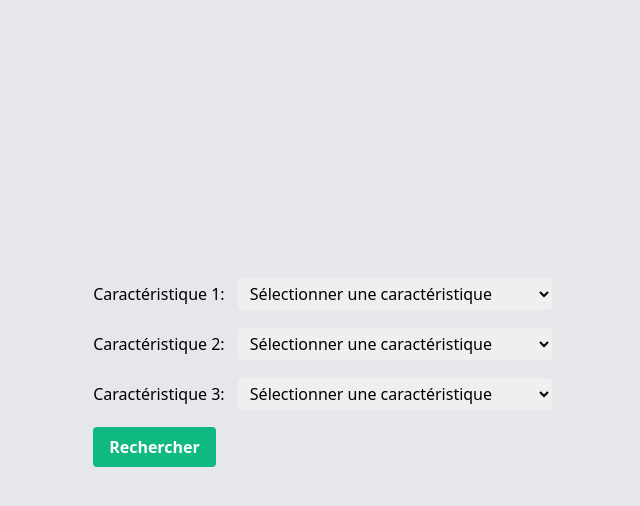
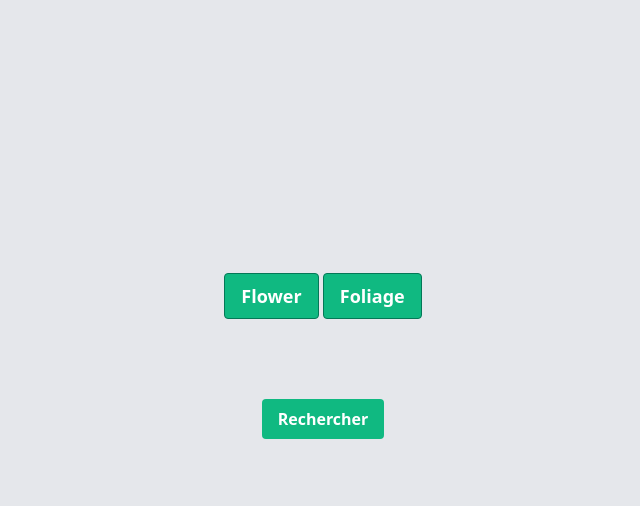
Before and after one commit to Helbii/trefle-gang, a Flask app: page /searchByCaracteristics in a window 1280 px wide. Shown: the part 44-550 px from the top of the page, without its empty margins (317-957 px from the left). Run offline with Flask 3, Linux system fonts and the light colour scheme.

Commit message:
Ajout de la feature des specification front et apel api ajout du versionnage sur la CD des image docker

```diff
--- a/app.py
+++ b/app.py
@@ -1,7 +1,7 @@
 from flask import Flask, render_template, request
 
 from api.apiTrefle import Api
-from constants import specifications
+from constants import foliage, flower
 
 app = Flask(__name__)
 
@@ -20,7 +20,7 @@ def searchByName():
 
 @app.route('/searchByCaracteristics')
 def searchByCaracteristics():
-    return render_template('searchByCaracteristics.html', specifications=specifications)
+    return render_template('searchByCaracteristics.html', foliage=foliage, flower=flower)
 
 
 @app.route('/search', methods=['POST'])
@@ -34,13 +34,25 @@ def search():
 
 @app.route("/filter", methods=['POST'])
 def filter_plant():
-    carac1 = request.form.get('carac1')
-    carac2 = request.form.get('carac2')
-    carac3 = request.form.get('carac3')
-
-    filter = {"edible_part": [carac1, carac2, carac3]}
-    data = api.get_plants_by_fields(filters=filter)
-    print(data)
+    current_section = request.form['current_section']
+    filters = {}
+    if current_section == 'flower':
+        if request.form.get('color'):
+            filters['color'] = request.form['color']
+        elif request.form.get('conspicuous'):
+            filters['conspicuous'] = request.form['conspicuous']
+    elif current_section == 'foliage':
+        if request.form.get('texture'):
+            filters['texture'] = request.form['texture']
+        elif request.form.get('foliage_color'):
+            filters['foliage_color'] = request.form['foliage_color']
+        elif request.form.get('leaf_retention'):
+            filters['leaf_retention'] = request.form['leaf_retention']
+    data = api.get_plants_by_fields(filters=filters, current_section=current_section)
+    if data:
+        return render_template('filter.html', search_results=data["data"])
+    else:
+        return render_template('filter.html', message='No results found.')
 
 
 if __name__ == "__main__":
--- a/constants.py
+++ b/constants.py
@@ -1,73 +1,12 @@
-specifications = [
-    "id",
-    "common_name",
-    "slug",
-    "scientific_name",
-    "year",
-    "bibliography",
-    "author",
-    "status",
-    "rank",
-    "family_common_name",
-    "family",
-    "genus_id",
-    "genus",
-    "image_url",
-    "duration",
-    "edible_part",
-    "edible",
-    "vegetable",
-    "observations",
-    "common_names",
-    "distribution",
-    "synonyms",
-    "sources",
-    "links",
-    "images",
-    "distributions",
-    "flower",
-    "foliage",
-    "fruit_or_seed",
-    "specifications",
-    "growth",
-    # Spécifications détaillées pour "flower", "foliage", "fruit_or_seed", "specifications", et "growth"
-    "flower.color",
-    "flower.conspicuous",
-    "foliage.texture",
-    "foliage.color",
-    "foliage.leaf_retention",
-    "fruit_or_seed.conspicuous",
-    "fruit_or_seed.color",
-    "fruit_or_seed.shape",
-    "fruit_or_seed.seed_persistence",
-    "specifications.ligneous_type",
-    "specifications.growth_form",
-    "specifications.growth_habit",
-    "specifications.growth_rate",
-    "specifications.average_height",
-    "specifications.maximum_height",
-    "specifications.nitrogen_fixation",
-    "specifications.shape_and_orientation",
-    "specifications.toxicity",
-    "growth.days_to_harvest",
-    "growth.description",
-    "growth.sowing",
-    "growth.ph_maximum",
-    "growth.ph_minimum",
-    "growth.light",
-    "growth.atmospheric_humidity",
-    "growth.growth_months",
-    "growth.bloom_months",
-    "growth.fruit_months",
-    "growth.row_spacing",
-    "growth.spread",
-    "growth.minimum_precipitation",
-    "growth.maximum_precipitation",
-    "growth.minimum_root_depth",
-    "growth.minimum_temperature",
-    "growth.maximum_temperature",
-    "growth.soil_nutriments",
-    "growth.soil_salinity",
-    "growth.soil_texture",
-    "growth.soil_humidity",
+#: ["fine", "medium", "coarse"]
+
+foliage = [
+    "texture "
+    "color"
+    "leaf_retention"
+
 ]
+flower = [{
+    "color"
+    "conspicuous"
+}]
--- a/templates/searchByCaracteristics.html
+++ b/templates/searchByCaracteristics.html
@@ -3,51 +3,88 @@
 <head>
   <meta charset="UTF-8">
   <meta name="viewport" content="width=device-width, initial-scale=1.0">
-  <title>Boutons Feuille</title>
+  <title>Changement de Section</title>
   <link href="https://cdn.jsdelivr.net/npm/tailwindcss@2.2.19/dist/tailwind.min.css" rel="stylesheet">
   <link href="https://cdnjs.cloudflare.com/ajax/libs/font-awesome/6.0.0/css/all.min.css" rel="stylesheet">
+    <style>
+    .btn-active {
+        background-color: #2f855a; /* Couleur similaire à hover:bg-green-600 pour l'aspect actif */
+    }
+    </style>
+  <script>
+    function disableOtherInputs(section, selectedInputId) {
+    const inputs = document.querySelectorAll(`#${section} input, #${section} select`);
+    inputs.forEach(input => {
+      if (input.id !== selectedInputId) {
+        input.disabled = true; // Désactive les autres champs
+      } else {
+        input.disabled = false; // Assure que le champ sélectionné est actif
+      }
+    });
+  }
+    function switchSection(section) {
+        document.getElementById('flowerSection').style.display = 'none';
+        document.getElementById('foliageSection').style.display = 'none';
+        document.getElementById(section).style.display = 'block';
+        document.getElementById('current_section').value = section.replace('Section', '');
+        document.querySelectorAll('.section-btn').forEach(btn => {
+            btn.classList.remove('btn-active');
+        });
+
+        document.querySelector(`#${section}Btn`).classList.add('btn-active');
+    }
+  </script>
 </head>
 <body class="bg-gray-200 flex flex-col justify-center items-center h-screen">
+
     <nav class="fixed top-0 left-0 w-full bg-green-500 flex justify-between px-4 py-2">
         <a href="/" class="text-white flex items-center">
             <i class="fas fa-leaf text-2xl mr-2"></i>
             <span class="text-xl font-bold">Super-Trefle</span>
         </a>
     </nav>
+    <div class="text-white">
+        <button id="flowerSectionBtn" onclick="switchSection('flowerSection')" class="section-btn bg-green-500 hover:bg-green-600 text-white font-bold py-2 px-4 border border-green-700 rounded transition ease-in-out duration-150 text-lg">Flower</button>
+        <button id="foliageSectionBtn" onclick="switchSection('foliageSection')" class="section-btn bg-green-500 hover:bg-green-600 text-white font-bold py-2 px-4 border border-green-700 rounded transition ease-in-out duration-150 text-lg">Foliage</button>
+    </div>
+    <form method="POST" action="/filter" class="mt-20">
+        <input type="hidden" name="current_section" id="current_section" value="">
+        <div id="flowerSection" style="display:none;">
+            <!-- Inputs pour Flower -->
+            <div class="mb-4">
+                <label for="color" class="block text-gray-700 text-sm font-bold mb-2">Couleur:</label>
+                <input type="text" id="color" name="color" onchange="disableOtherInputs('flowerSection', 'color')" class="shadow appearance-none border rounded w-full py-2 px-3 text-gray-700 leading-tight focus:outline-none focus:shadow-outline" placeholder="Entrez une couleur">
+            </div>
+            <div class="mb-4">
+                <label for="conspicuous" class="block text-gray-700 text-sm font-bold mb-2">Conspicuous:</label>
+                <select id="conspicuous" name="conspicuous" onchange="disableOtherInputs('flowerSection', 'conspicuous')" class="shadow border rounded w-full py-2 px-3 text-gray-700 leading-tight focus:outline-none focus:shadow-outline">
+                    <option value="true">Oui</option>
+                    <option value="false">Non</option>
+                </select>
+            </div>
+        </div>
 
-    <!-- Début du formulaire -->
-    <form method="POST" action="/filter" class="mt-8"> <!-- Remplacez /chemin-pour-traitement par l'URL de votre endpoint Flask -->
-        <div>
-            <label for="carac1" class="mr-2">Caractéristique 1:</label>
-            <select id="carac1" name="carac1" class="px-2 py-1 border rounded">
-                <option value="">Sélectionner une caractéristique</option>
-                <!-- Boucle à travers la liste des caractéristiques pour générer les options -->
-                {% for carac in specifications %}
-                    <option value="{{ carac }}">{{ carac }}</option>
-                {% endfor %}
-            </select>
+        <div id="foliageSection" style="display:none;">
+            <!-- Inputs pour Foliage -->
+            <div class="mb-4">
+                <label for="texture" class="block text-gray-700 text-sm font-bold mb-2">Texture:</label>
+                <select id="texture" name="texture" onchange="disableOtherInputs('foliageSection', 'texture')" class="shadow border rounded w-full py-2 px-3 text-gray-700 leading-tight focus:outline-none focus:shadow-outline">
+                    <option value="fine">Fine</option>
+                    <option value="medium">Medium</option>
+                    <option value="coarse">Coarse</option>
+                </select>
+            </div>
+            <div class="mb-4">
+                <label for="foliage_color" class="block text-gray-700 text-sm font-bold mb-2">Couleur:</label>
+                <input type="text" id="foliage_color" name="foliage_color" onchange="disableOtherInputs('foliageSection', 'foliage_color')" class="shadow appearance-none border rounded w-full py-2 px-3 text-gray-700 leading-tight focus:outline-none focus:shadow-outline" placeholder="Entrez une couleur">
+            </div>
+            <div class="mb-4">
+                <label for="leaf_retention" class="block text-gray-700 text-sm font-bold mb-2">Leaf Retention:</label>
+                <input type="text" id="leaf_retention" name="leaf_retention" onchange="disableOtherInputs('foliageSection', 'leaf_retention')" class="shadow appearance-none border rounded w-full py-2 px-3 text-gray-700 leading-tight focus:outline-none focus:shadow-outline" placeholder="Entrez leaf retention">
+            </div>
         </div>
-        <div class="mt-4">
-            <label for="carac2" class="mr-2">Caractéristique 2:</label>
-            <select id="carac2" name="carac2" class="px-2 py-1 border rounded">
-                <option value="">Sélectionner une caractéristique</option>
-                {% for carac in specifications %}
-                    <option value="{{ carac }}">{{ carac }}</option>
-                {% endfor %}
-            </select>
-        </div>
-        <div class="mt-4">
-            <label for="carac3" class="mr-2">Caractéristique 3:</label>
-            <select id="carac3" name="carac3" class="px-2 py-1 border rounded">
-                <option value="">Sélectionner une caractéristique</option>
-                {% for carac in specifications %}
-                    <option value="{{ carac }}">{{ carac }}</option>
-                {% endfor %}
-            </select>
-        </div>
-        <div class="mt-4">
-            <button type="submit" class="bg-green-500 text-white font-bold py-2 px-4 rounded">Rechercher</button>
-        </div>
+
+        <button type="submit" class="bg-green-500 text-white font-bold py-2 px-4 rounded">Rechercher</button>
     </form>
 
 </body>
```
Also changed, not shown: api/apiTrefle.py (+26 -5 lines), templates/filter.html (added, +63 -0 lines), .github/workflows/cd.yml.
